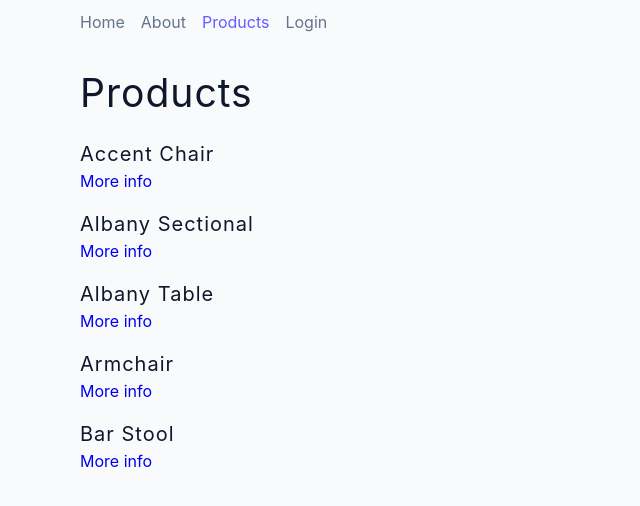
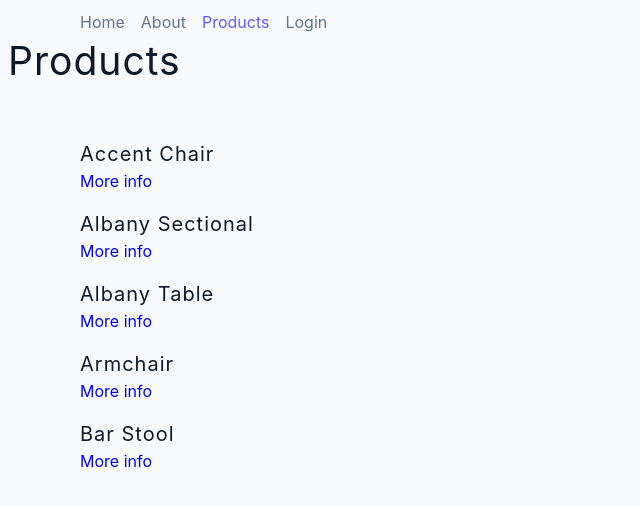
Before and after one commit to MusarrafAM/React-Router-Learning-project, a React (Create React App) app: page /Products in a window 1280 px wide. Shown: the top 506 px of the page, without its empty margins (0-640 px from the left). Built offline with nearby package versions, Linux system fonts and the light colour scheme.

Commit message:
Refactor with nested routes and protected routes

```diff
--- a/src/App.js
+++ b/src/App.js
@@ -9,6 +9,7 @@
 import Dashboard from "./pages/Dashboard";
 import Login from "./pages/Login";
 import ProtectedRoute from "./pages/ProtectedRoute";
+import SharedProducLayout from "./pages/SharedProductLayout";
 
 function App() {
   const [user, setUser] = useState(null);
@@ -19,11 +20,10 @@
         <Route path="/" element={<SharedLayout />}>
           <Route index element={<Home />} />
           <Route path="About" element={<About />} />
-          <Route path="Products" element={<Products />} />
-          <Route
-            path="Products/:ProductsId"
-            element={<SingleProduct />}
-          ></Route>
+          <Route path="Products" element={<SharedProducLayout />}>
+            <Route index element={<Products />} />
+            <Route path=":ProductsId" element={<SingleProduct />} />
+          </Route>
           <Route path="Login" element={<Login setUser={setUser} />}></Route>{" "}
           {/* Just Passing the function. (setUser function) */}
           <Route
--- a/src/pages/Products.js
+++ b/src/pages/Products.js
@@ -4,7 +4,6 @@
 const Products = () => {
   return (
     <section className="section">
-      <h2>products</h2>
       <div className="products">
         {products.map((product) => {
           return (
--- /dev/null
+++ b/src/pages/SharedProductLayout.js
@@ -0,0 +1,12 @@
+import { Outlet } from "react-router-dom";
+//! Outlet For Shared Layout
+
+const SharedLayout = () => {
+  return (
+    <>
+      <h2>Products</h2>
+      <Outlet />
+    </>
+  );
+};
+export default SharedLayout;
```
